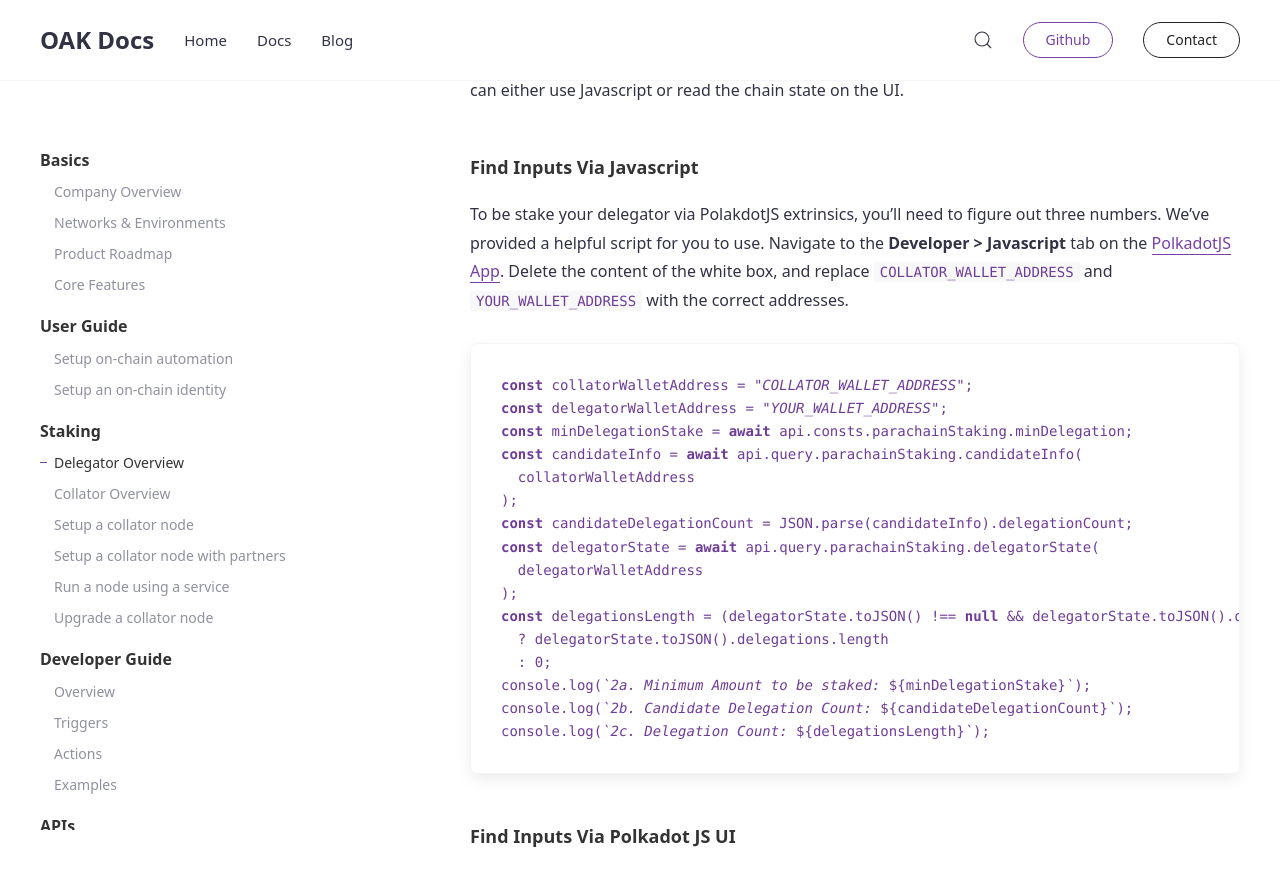
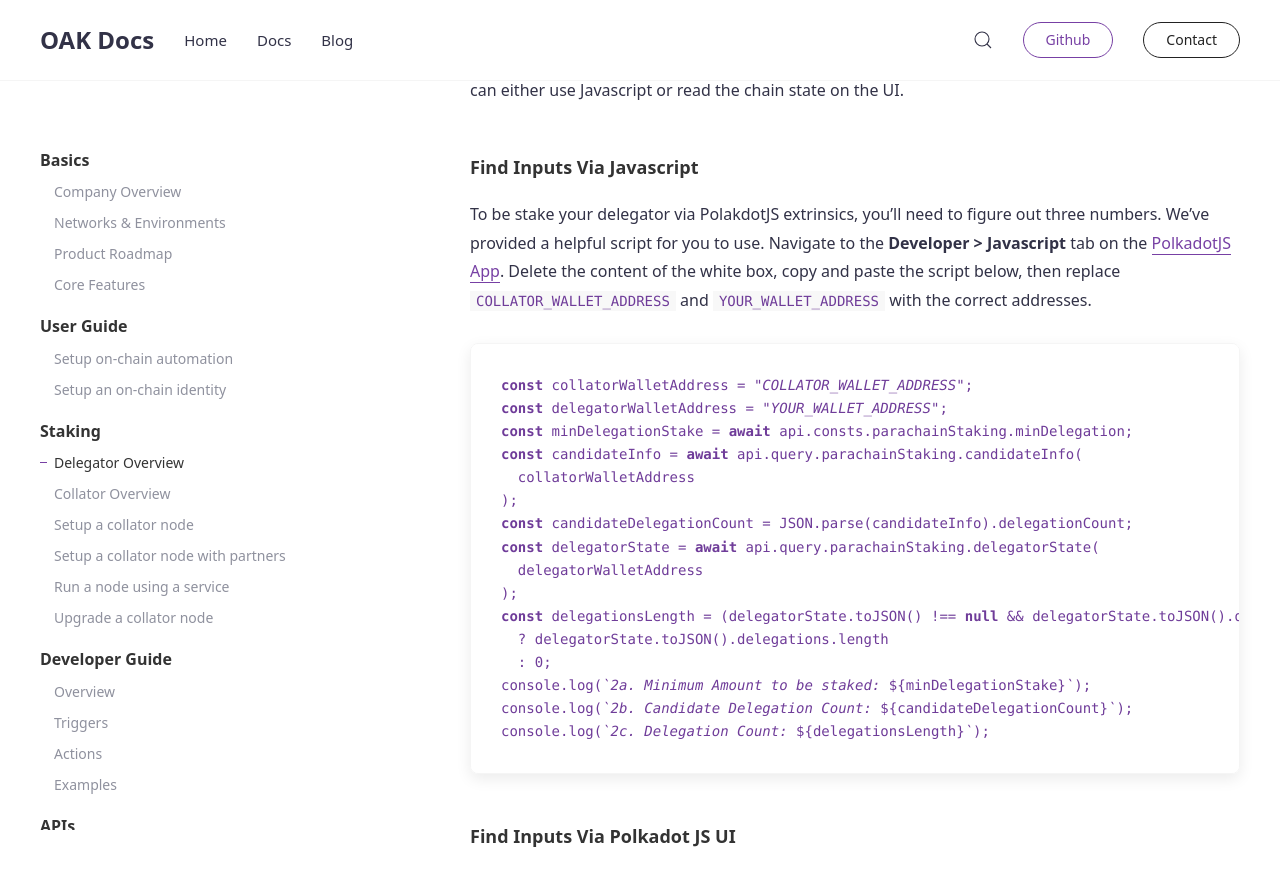
Before and after one commit to AvaProtocol/OAK-docs, a Jekyll site: the page built from _docs/delegators.md, in a window 1280 px wide and 900 px high, scrolled down 2194 px. Shown: the top 886 px of the window. Built offline with Jekyll 4.4.1, drawn with Linux system fonts in a browser that asks for light colours.

Commit message:
Update delegators.md

````diff
--- a/_docs/delegators.md
+++ b/_docs/delegators.md
@@ -48,7 +48,7 @@ You will need 3 inputs to stake your tokens. These inputs are as follows:
 These numbers are dynamic and will change with additional delegators. Please check these inputs every time before staking more tokens. In this step, there are 2 options below to find these inputs. You can either use Javascript or read the chain state on the UI.
 
 #### Find Inputs Via Javascript
-To be stake your delegator via PolakdotJS extrinsics, you'll need to figure out three numbers. We've provided a helpful script for you to use. Navigate to the **Developer > Javascript** tab on the [PolkadotJS App](https://polkadot.js.org/apps/?rpc=wss%3A%2F%2Frpc.turing.oak.tech#/js). Delete the content of the white box, and replace `COLLATOR_WALLET_ADDRESS` and `YOUR_WALLET_ADDRESS` with the correct addresses.
+To be stake your delegator via PolakdotJS extrinsics, you'll need to figure out three numbers. We've provided a helpful script for you to use. Navigate to the **Developer > Javascript** tab on the [PolkadotJS App](https://polkadot.js.org/apps/?rpc=wss%3A%2F%2Frpc.turing.oak.tech#/js). Delete the content of the white box, copy and paste the script below, then replace `COLLATOR_WALLET_ADDRESS` and `YOUR_WALLET_ADDRESS` with the correct addresses.
 
 ```javascript
 const collatorWalletAddress = "COLLATOR_WALLET_ADDRESS";
````
